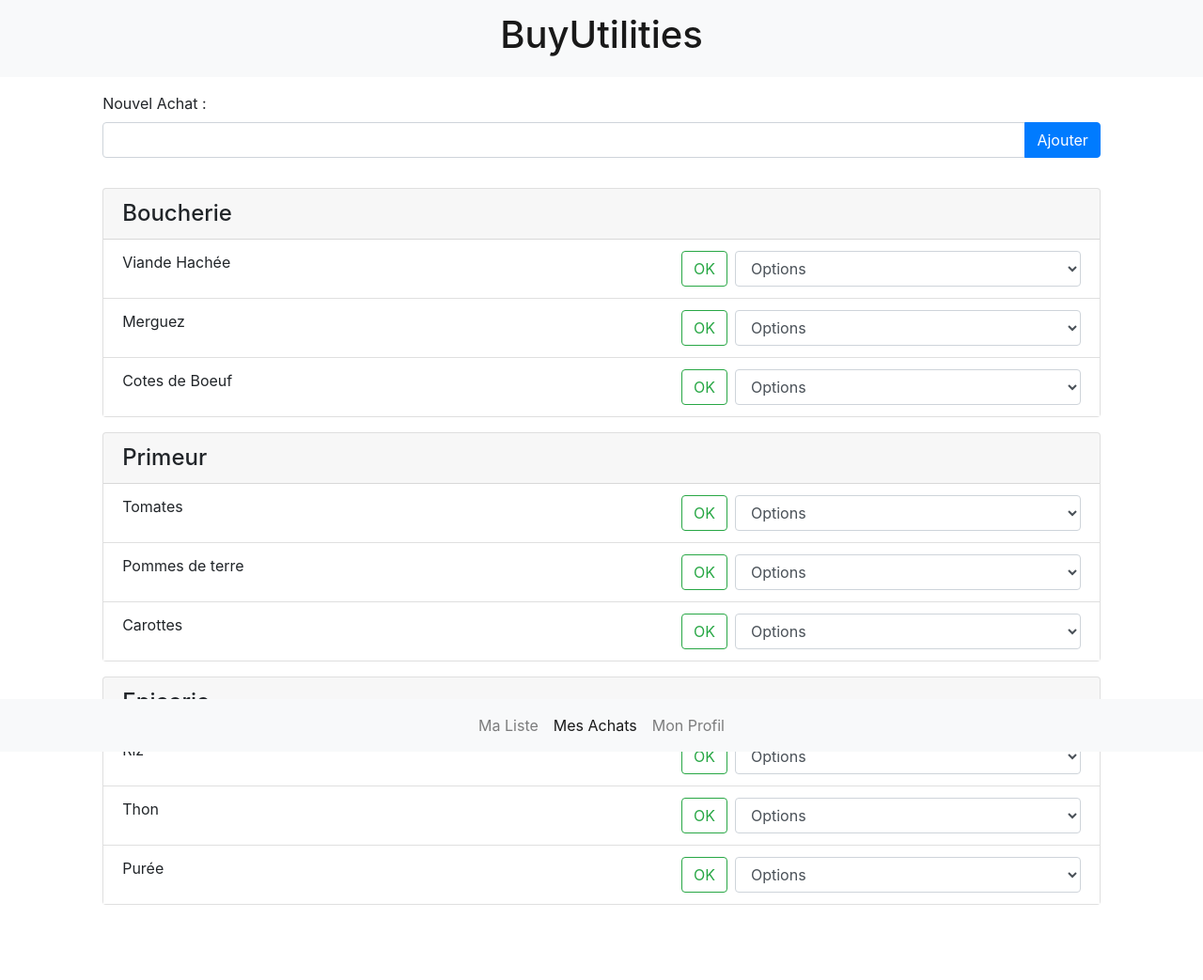
After one commit to fabrice1618/liste_achats, a Python web app: template template/shopping.html in a window 1280 px wide. The commit adds this page. Shown: the whole page at 94% size. Run offline with Jinja, Linux system fonts and the light colour scheme; the template is opened without the code that fills it, so the values that code supplies are empty; some libraries are stand-ins or nearby versions.

Commit message:
Template Liste Update & Shopping

```diff
--- a/template/home.html
+++ b/template/home.html
@@ -22,6 +22,9 @@
     <style>
         .card-body {
             padding: 0;
+        }
+        main {
+            margin-bottom:5rem;
         }
     </style>
     <nav class="navbar navbar-expand-lg navbar-light bg-light">
--- /dev/null
+++ b/template/shopping.html
@@ -0,0 +1,184 @@
+<!DOCTYPE html>
+<html lang="fr">
+
+<head>
+    <meta charset="UTF-8">
+    <meta name="viewport" content="width=device-width, initial-scale=1.0">
+    <link rel="stylesheet" href="https://stackpath.bootstrapcdn.com/bootstrap/4.5.0/css/bootstrap.min.css"
+        integrity="sha384-9aIt2nRpC12Uk9gS9baDl411NQApFmC26EwAOH8WgZl5MYYxFfc+NcPb1dKGj7Sk" crossorigin="anonymous">
+    <script src="https://stackpath.bootstrapcdn.com/bootstrap/4.5.0/js/bootstrap.min.js"
+        integrity="sha384-OgVRvuATP1z7JjHLkuOU7Xw704+h835Lr+6QL9UvYjZE3Ipu6Tp75j7Bh/kR0JKI" crossorigin="anonymous">
+    </script>
+    <script src="https://code.jquery.com/jquery-3.5.1.slim.min.js"
+        integrity="sha384-DfXdz2htPH0lsSSs5nCTpuj/zy4C+OGpamoFVy38MVBnE+IbbVYUew+OrCXaRkfj" crossorigin="anonymous">
+    </script>
+    <script src="https://cdn.jsdelivr.net/npm/popper.js@1.16.0/dist/umd/popper.min.js"
+        integrity="sha384-Q6E9RHvbIyZFJoft+2mJbHaEWldlvI9IOYy5n3zV9zzTtmI3UksdQRVvoxMfooAo" crossorigin="anonymous">
+    </script>
+    <title>Shopping</title>
+</head>
+
+<body>
+    <style>
+        .card-body {
+            padding: 0;
+        }
+
+        main {
+            margin-bottom: 5rem;
+        }
+        .right-group {
+            padding:0;
+        }
+    </style>
+    <nav class="navbar navbar-expand-lg navbar-light bg-light">
+        <a class="navbar-brand mx-auto" href="#">
+            <h1>BuyUtilities</h1>
+        </a>
+    </nav>
+    <main>
+        <div class="row">
+            <form action="" class="col-10 offset-1 mt-3">
+                <div class="form-group">
+                    <label for="product">Nouvel Achat :</label>
+                    <div class="input-group">
+                        <input type="text" class="form-control" id="product" name="product">
+                        <div class="input-group-append">
+                            <button type="submit" class="btn btn-primary">Ajouter</button>
+                        </div>
+                    </div>
+                </div>
+            </form>
+        </div>
+        <div class="row">
+            <div class="col-10 offset-1 mt-3">
+                <div class="card">
+                    <div class="card-header">
+                        <h4 class="card-title mb-0">Boucherie</h4>
+                    </div>
+                    <div class="card-body">
+                        <ul class="list-group list-group-flush">
+                            <li class="list-group-item d-flex justify-content-between"><label class="align-middle" for="option">Viande
+                                    Hachée</label>
+                                <div class="right-group col-5 d-flex">
+                                    <input type="button" class="btn btn-outline-success mr-2" value="OK">
+                                    <select name=option class="form-control">
+                                        <option>Options</option>
+                                    </select>
+                                </div>
+                            </li>
+                            <li class="list-group-item d-flex justify-content-between"><label
+                                    for="option">Merguez</label>
+                                <div class="right-group col-5 d-flex">
+                                    <input type="button" class="btn btn-outline-success mr-2" value="OK">
+                                    <select name=option class="form-control">
+                                        <option>Options</option>
+                                    </select>
+                                </div>
+                            </li>
+                            <li class="list-group-item d-flex justify-content-between"><label for="option">Cotes de
+                                    Boeuf</label>
+                                <div class="right-group col-5 d-flex">
+                                    <input type="button" class="btn btn-outline-success mr-2" value="OK">
+                                    <select name=option class="form-control">
+                                        <option>Options</option>
+                                    </select>
+                                </div>
+                            </li>
+                        </ul>
+                    </div>
+                </div>
+            </div>
+            <div class="col-10 offset-1 mt-3">
+                <div class="card">
+                    <div class="card-header">
+                        <h4 class="card-title mb-0">Primeur</h4>
+                    </div>
+                    <div class="card-body">
+                        <ul class="list-group list-group-flush">
+                            <li class="list-group-item d-flex justify-content-between"><label
+                                    for="option">Tomates</label>
+                                <div class="right-group col-5 d-flex">
+                                    <input type="button" class="btn btn-outline-success mr-2" value="OK">
+                                    <select name=option class="form-control">
+                                        <option>Options</option>
+                                    </select>
+                                </div>
+                            </li>
+                            <li class="list-group-item d-flex justify-content-between"><label for="option">Pommes de
+                                    terre</label>
+                                <div class="right-group col-5 d-flex">
+                                    <input type="button" class="btn btn-outline-success mr-2" value="OK">
+                                    <select name=option class="form-control">
+                                        <option>Options</option>
+                                    </select>
+                                </div>
+                            </li>
+                            <li class="list-group-item d-flex justify-content-between"><label
+                                    for="option">Carottes</label>
+                                <div class="right-group col-5 d-flex">
+                                    <input type="button" class="btn btn-outline-success mr-2" value="OK">
+                                    <select name=option class="form-control">
+                                        <option>Options</option>
+                                    </select>
+                                </div>
+                            </li>
+                        </ul>
+                    </div>
+                </div>
+            </div>
+            <div class="col-10 offset-1 mt-3">
+                <div class="card">
+                    <div class="card-header">
+                        <h4 class="card-title mb-0">Epicerie</h4>
+                    </div>
+                    <div class="card-body">
+                        <ul class="list-group list-group-flush">
+                            <li class="list-group-item d-flex justify-content-between"><label for="option">Riz</label>
+                                <div class="right-group col-5 d-flex">
+                                    <input type="button" class="btn btn-outline-success mr-2" value="OK">
+                                    <select name=option class="form-control">
+                                        <option>Options</option>
+                                    </select>
+                                </div>
+                            </li>
+                            <li class="list-group-item d-flex justify-content-between"><label for="option">Thon</label>
+                                <div class="right-group col-5 d-flex">
+                                    <input type="button" class="btn btn-outline-success mr-2" value="OK">
+                                    <select name=option class="form-control">
+                                        <option>Options</option>
+                                    </select>
+                                </div>
+                            </li>
+                            <li class="list-group-item d-flex justify-content-between"><label for="option">Purée</label>
+                                <div class="right-group col-5 d-flex">
+                                    <input type="button" class="btn btn-outline-success mr-2" value="OK">
+                                    <select name=option class="form-control">
+                                        <option>Options</option>
+                                    </select>
+                                </div>
+                            </li>
+                        </ul>
+                    </div>
+                </div>
+            </div>
+        </div>
+    </main>
+    <nav class="navbar navbar-expand navbar-light bg-light fixed-bottom">
+        <div class="navbar-collapse" id="navbarSupportedContent">
+            <ul class="navbar-nav mx-auto d-flex">
+                <li class="nav-item">
+                    <a class="nav-link" href="#">Ma Liste<span class="sr-only">(current)</span></a>
+                </li>
+                <li class="nav-item">
+                    <a class="nav-link active" href="#">Mes Achats</a>
+                </li>
+                <li class="nav-item">
+                    <a class="nav-link" href="#">Mon Profil</a>
+                </li>
+            </ul>
+        </div>
+    </nav>
+</body>
+
+</html>
```
